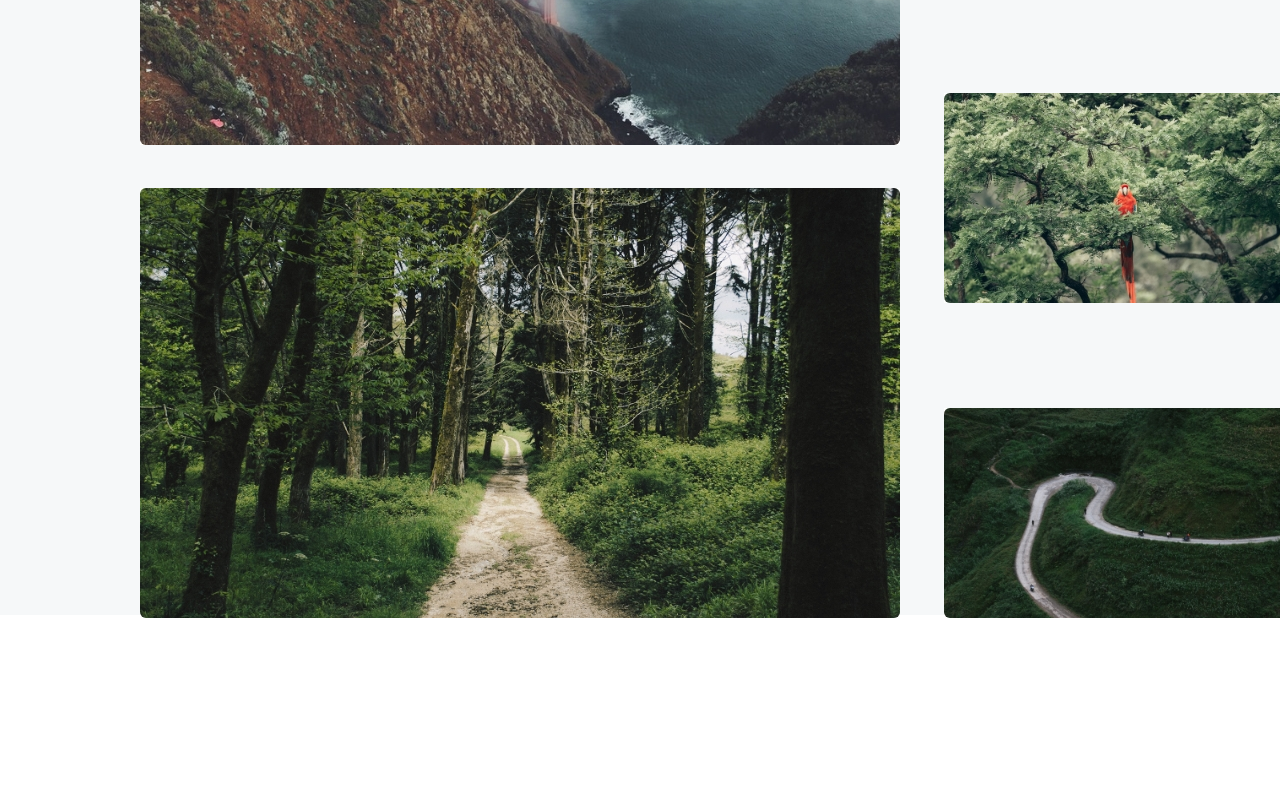
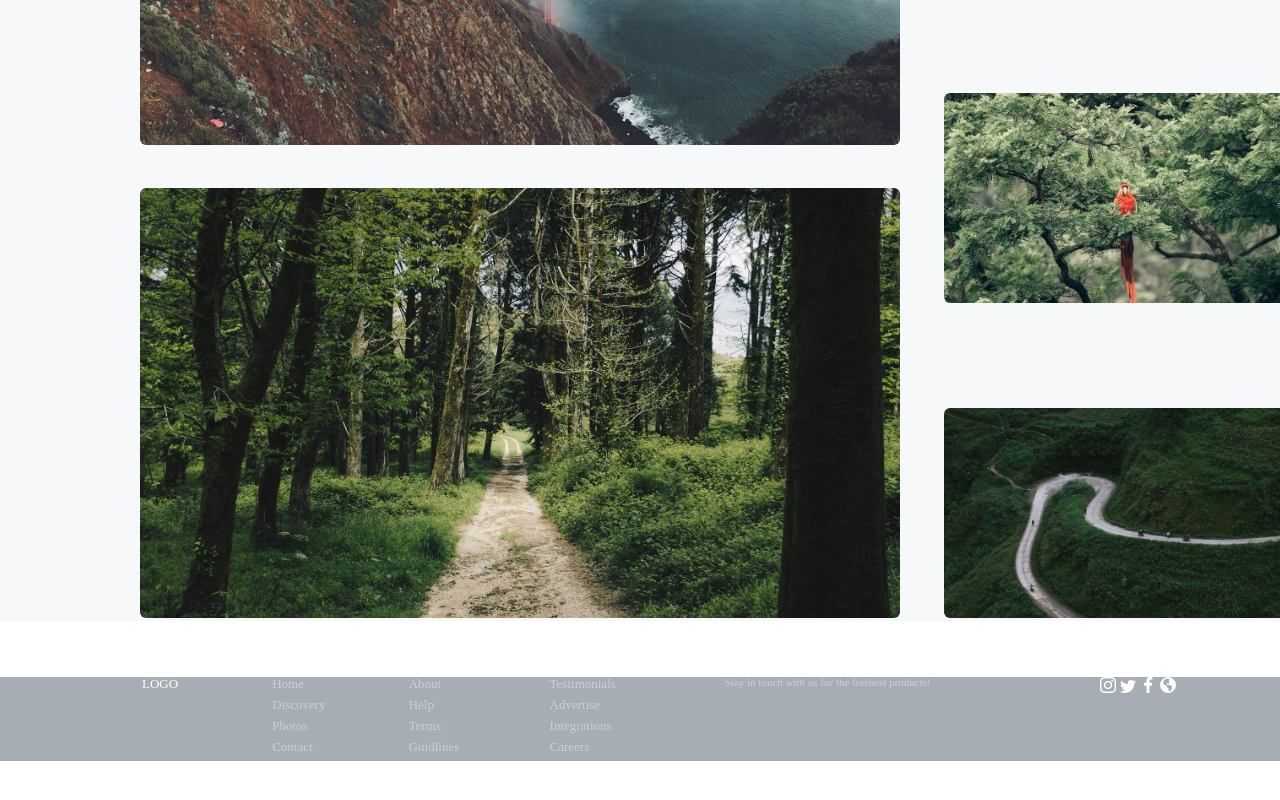
Before and after one commit to Tamtajaiani/Task-5, a plain HTML site: page index.html in a window 1280 px wide. Shown: the part 1233-2033 px from the top of the page. Before the commit the page ends 1854 px from the top, so only its background shows below. Drawn offline with Linux system fonts and the light colour scheme.

Commit message:
add footer

```diff
--- a/css/style.css
+++ b/css/style.css
@@ -169,9 +169,8 @@
 .section-block-2 {
 	margin-left: 140px;
 	margin-top: 58px;
-
-	width: 1160px;
-	height: 960px;
+	/*width: 1160px;
+	height: 960px;*/
 }
 .left-block {
 	display: inline-block;
@@ -195,3 +194,63 @@
 .img-r-3 {
 	margin-left: 40px;
 }
+.footer-block {
+	width: 1160px;
+	height: 84px;
+	margin: 56px 138.76px 57px 142px;
+}
+.footer {
+	background-color: #A6ADB4;
+}
+.footer-1 {
+	display: inline-block;
+	vertical-align: top;
+	width: 37px;
+	height: 13px;
+	font-size: 13px;
+	color: #FFFFFF;
+}
+.footer-2 {
+	display: inline-block;
+	vertical-align: top;
+	width: 62px;
+	height: 84px;
+	font-size: 13px;
+	color: #CBD0D3;
+	margin-left: 89.14px;
+}
+.footer-3 {
+	display: inline-block;
+	vertical-align: top;
+	margin-left: 70.56px;
+	font-size: 13px;
+	color: #CBD0D3;
+}
+.footer-4 {
+	display: inline-block;
+	vertical-align: top;
+	margin-left: 86.34px;
+	font-size: 13px;
+	color: #CBD0D3;
+}
+.footer-5 {
+	display: inline-block;
+	vertical-align: top;
+	margin-left: 104.91px;
+	font-size: 11px;
+	color: #CBD0D3;
+}
+.footer-6 {
+	display: inline-block;
+	vertical-align: top;
+	margin-left: 165.24px;
+}
+.footer-line-1 {
+	margin-bottom: 8px;
+}
+.footer-line-2 {
+	margin-bottom: 8px;
+}
+.footer-line-3 {
+	margin-bottom: 8px;
+}
--- a/index.html
+++ b/index.html
@@ -79,9 +79,48 @@
 			    <img class="img-r-3" src="images/right-3.jpg" alt="road">
 		    </div>
 		</div>
+	</section>
+	<footer class="footer">
+		<div class="footer-block">
+			<div class="footer-1">
+				<p> LOGO </p>
+			</div>
+			<div class="footer-2">
+				<ul>
+					<li class="footer-line-1">Home </li>
+					<li class="footer-line-2">Discovery </li>
+					<li class="footer-line-3">Photos</li>
+					<li class="footer-line-4">Contact</li>
+				</ul>
+			</div>
+			<div class="footer-3">
+				<ul>
+					<li class="footer-line-1">About </li>
+					<li class="footer-line-2">Help </li>
+					<li class="footer-line-3">Terms</li>
+					<li class="footer-line-4">Guidlines</li>
+				</ul>
+			</div>
+			<div class="footer-4">
+				<ul>
+					<li class="footer-line-1">Testimonials </li>
+					<li class="footer-line-2">Advertise </li>
+					<li class="footer-line-3">Integrations</li>
+					<li class="footer-line-4">Careers</li>
+				</ul>
+			</div>
+			<div class="footer-5">
+				<p> Stay in touch with us for the freshest products!</p>
+			</div>
+			<div class="footer-6">
+				<img src="images/instagram.svg" alt="instagram-icon">
+				<img src="images/twit.svg" alt="twitter-icon">
+				<img src="images/facebook.svg" alt="facebook-icon">
+				<img src="images/web.svg" alt="web-icon">
+			</div>
 
-
-	</section>
+		</div>
+	</footer>
 
 </body>
 </html>
```
